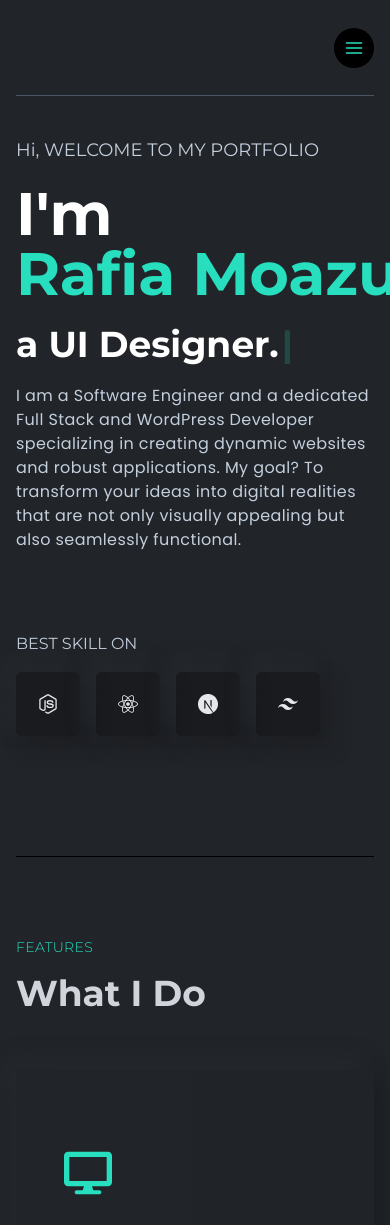
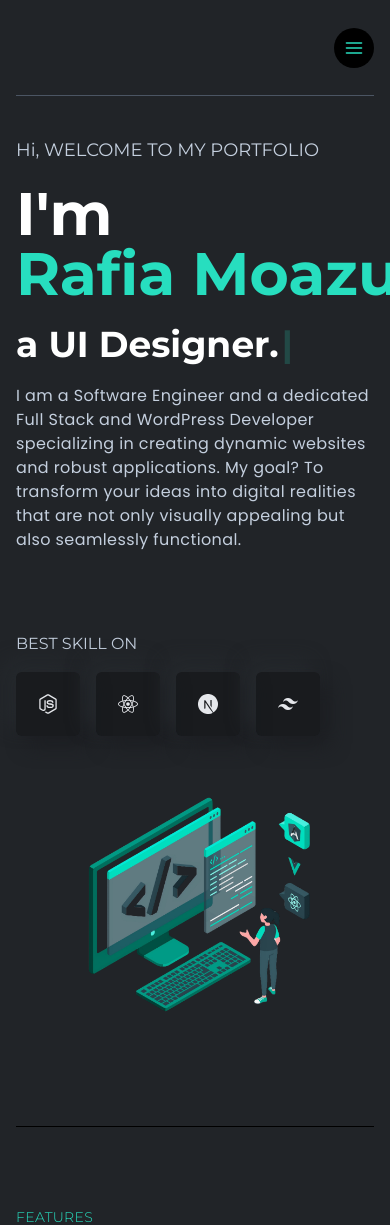
Before and after one commit to RafiaMoazum/Portfolio-Website, a React (Create React App) app: page / in a window 390 px wide. Shown: the top 1225 px of the page. Built offline with nearby package versions, Linux system fonts and the light colour scheme.

Commit message:
bug fixed

```diff
--- a/src/components/banner/RightBanner.js
+++ b/src/components/banner/RightBanner.js
@@ -6,7 +6,9 @@ const RightBanner = () => {
   return (
     <div className="w-full lgl:w-1/2 flex justify-center items-center relative">
       <img
-        className="hidden md:block w-[270px] h-[270px] lgl:w-[470px] lgl:h-[470px] z-10"
+        // className="hidden md:block w-[270px] h-[270px] lgl:w-[470px] lgl:h-[470px] z-10"
+        className="w-[270px] h-[270px] lgl:w-[470px] lgl:h-[470px] z-10"
+
         src="./comp8.png"
         alt="bannerImg"
       />
--- a/src/components/navbar/Navbar.js
+++ b/src/components/navbar/Navbar.js
@@ -43,12 +43,12 @@ const Navbar = () => {
           <div className="w-[80%] h-screen overflow-scroll absolute top-0 left-0 bg-gray-900 p-4 scrollbar-hide">
             <div className="flex flex-col gap-8 py-2 relative">
               <div>
-                <img className="w-32" src={logo} alt="logo" />
+                {/* <img className="w-32" src={logo} alt="logo" />
                 <p className="text-sm text-gray-400 mt-2">
                   Lorem ipsum dolor sit, amet consectetur adipisicing elit.
                   Earum soluta perspiciatis molestias enim cum repellat, magnam
                   exercitationem distinctio aliquid nam.
-                </p>
+                </p> */}
               </div>
               <ul className="flex flex-col gap-4">
                 {navLinksdata.map((item) => (
@@ -71,7 +71,7 @@ const Navbar = () => {
                 ))}
               </ul>
               <div className="flex flex-col gap-4">
-                <h2 className="text-base uppercase font-titleFont mb-4">
+                {/* <h2 className="text-base uppercase font-titleFont mb-4">
                   Find me in
                 </h2>
                 <div className="flex gap-4">
@@ -84,7 +84,7 @@ const Navbar = () => {
                   <span className="bannerIcon">
                     <FaLinkedinIn />
                   </span>
-                </div>
+                </div> */}
               </div>
               <span
                 onClick={() => setShowMenu(false)}
```
